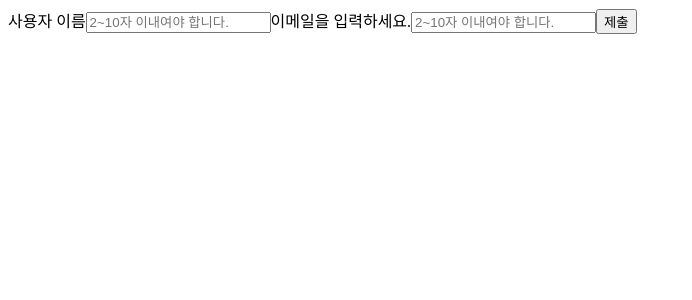
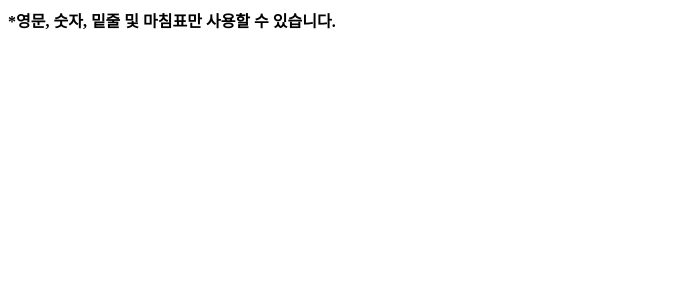
Before and after one commit to SEMINSEMINSEMIN/team15, a React (Create React App) app: page / in a window 1280 px wide. Shown: the top 300 px of the page, without its empty margins (0-692 px from the left). Built offline with nearby package versions, Linux system fonts and the light colour scheme.

Commit message:
Feat: 경고 메세지 마크업

```diff
--- a/src/App copy.js
+++ b/src/App copy.js
@@ -1,28 +1,14 @@
 import React from "react";
 import ProfileImageSet from "./components/shared/ProfileImageSet/ProfileImageSet";
 import InfoInput from "./components/shared/InfoInput/InfoInput";
+import Warning from "./components/shared/Warning/Warning";
 
 export default function App() {
     return (
         <form>
-            <InfoInput
-                attr={{
-                    type: "text",
-                    label: "사용자 이름",
-                    placeHolder: "2~10자 이내여야 합니다.",
-                }}
+            <Warning
+                message={"영문, 숫자, 밑줄 및 마침표만 사용할 수 있습니다."}
             />
-            <InfoInput
-                attr={{
-                    type: "password",
-                    label: "이메일을 입력하세요.",
-                    placeHolder: "2~10자 이내여야 합니다.",
-                    pattern:
-                        "[a-zA-Z0-9]+[@][a-zA-Z0-9]+[.][a-zA-Z]+[.]?[a-zA-Z]*",
-                    required: true,
-                }}
-            />
-            <button>제출</button>
         </form>
     );
 }
--- /dev/null
+++ b/src/components/shared/Warning/Warning.jsx
@@ -0,0 +1,5 @@
+import React from "react";
+
+export default function Warning({ message }) {
+    return <strong>*{message}</strong>;
+}
```
